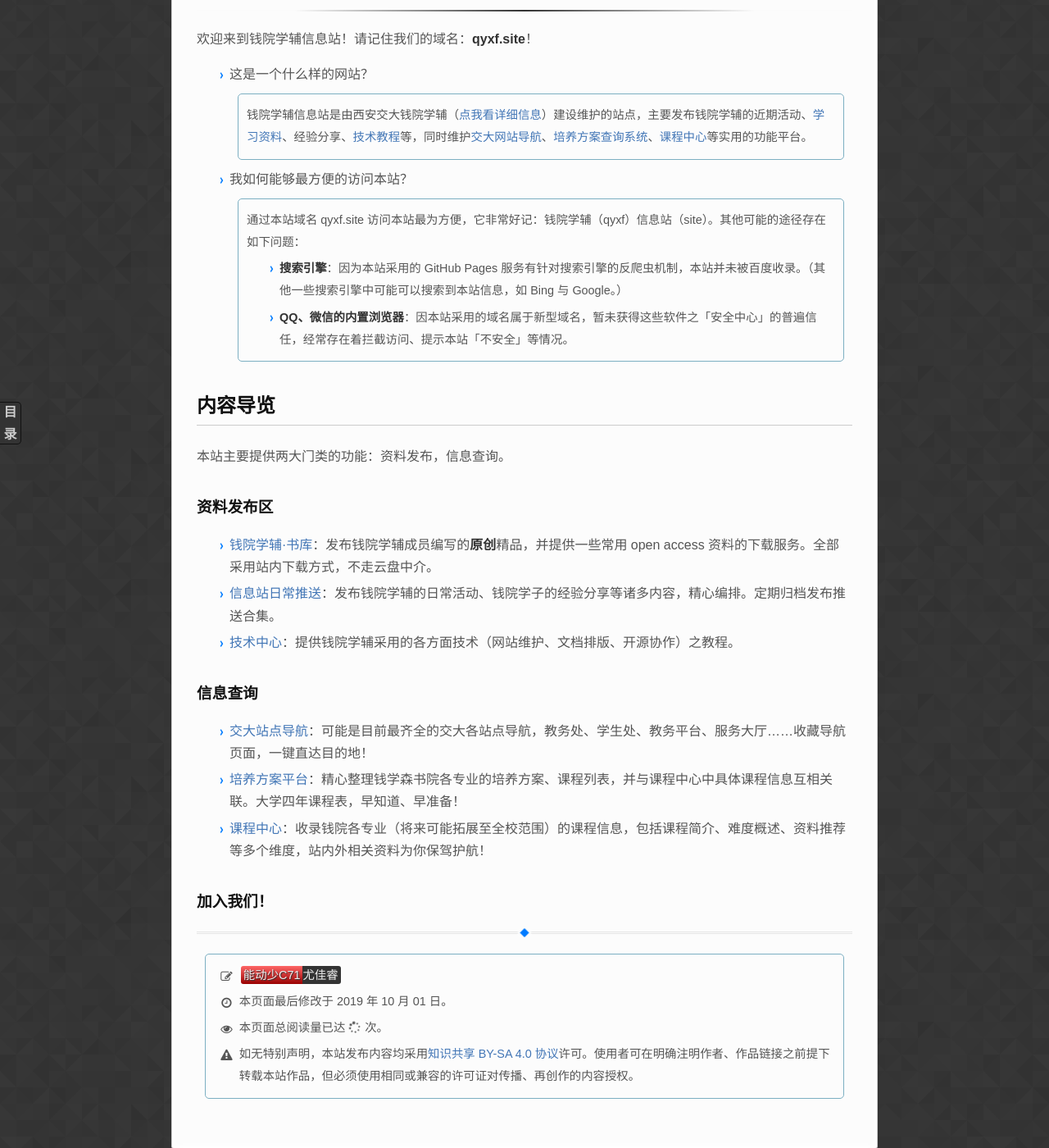
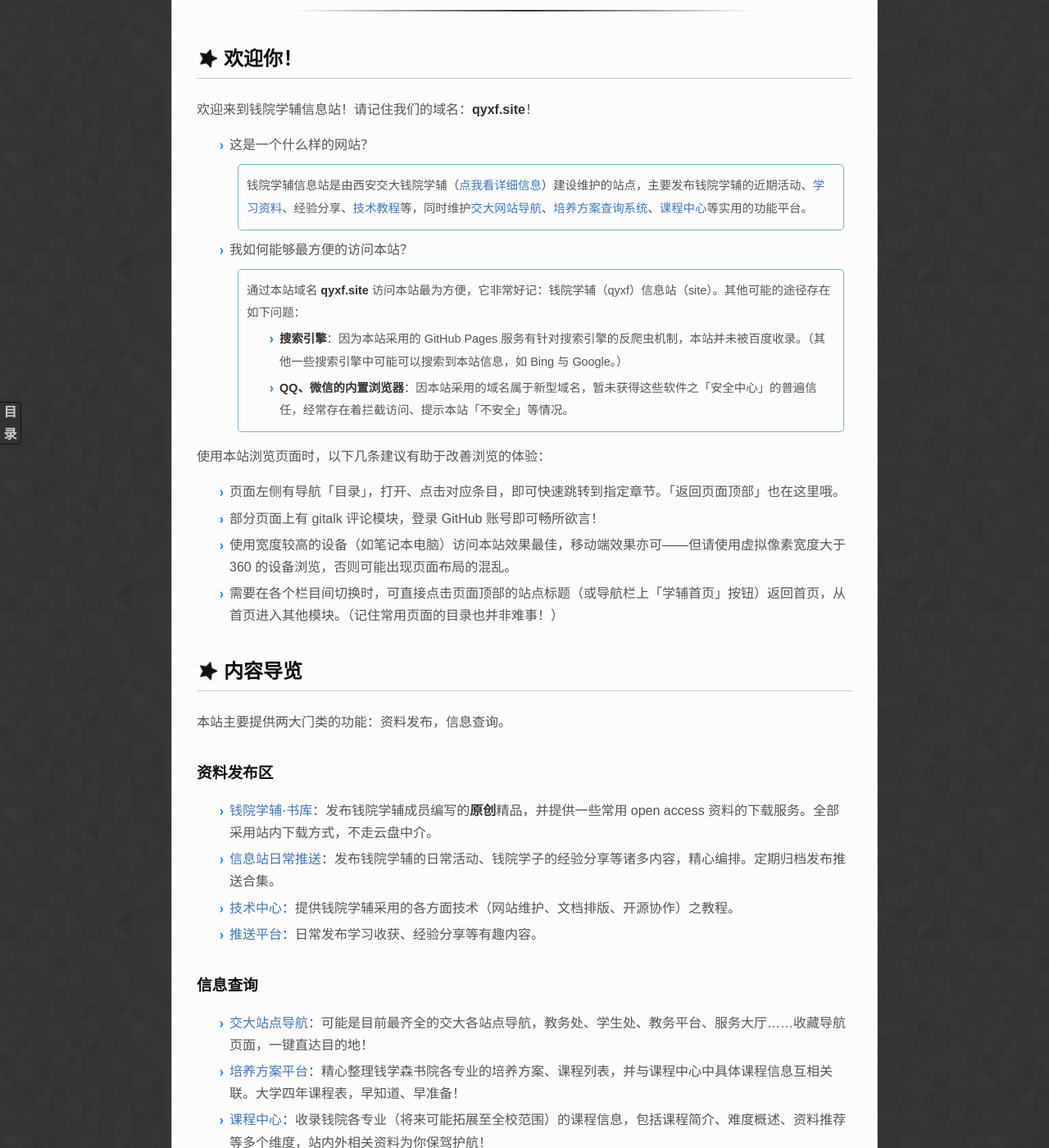
Before and after one commit to qyxf/qyxf.github.io, a Jekyll site: the page built from welcome.md, in a window 1280 px wide and 1400 px high, scrolled down 294 px. Shown: the whole window at 82% size. Built offline with Jekyll 4.4.1, drawn with Linux system fonts in a browser that asks for light colours; some web fonts are replaced; our own code applies the rules of GitHub Pages for plain Markdown files; comment, search, counter and statistics services are not loaded; some of the changed text lies outside the part shown.

Commit message:
Refine welcome page
Former-commit-id: 9eda58076ab269e7988075002aa0c0d1ce9f5755

```diff
--- a/welcome.md
+++ b/welcome.md
@@ -1,9 +1,11 @@
 ---
-date: 2019-10-01
+date: 2019-10-12
 author: '`能动少C71尤佳睿`'
 ---
 
 # 新手导览
+
+## <i class="fa fa-spin fa-star"></i> 欢迎你！
 
 欢迎来到钱院学辅信息站！请记住我们的域名：**qyxf.site**！
 
@@ -11,22 +13,42 @@ author: '`能动少C71尤佳睿`'
   > 钱院学辅信息站是由西安交大钱院学辅（[点我看详细信息](/about)）建设维护的站点，主要发布钱院学辅的近期活动、[学习资料](/BookHub)、经验分享、[技术教程](/tutorials)等，同时维护[交大网站导航](/navigator)、[培养方案查询系统](/program)、[课程中心](/course)等实用的功能平台。
 
 - 我如何能够最方便的访问本站？
-  > 通过本站域名 qyxf.site 访问本站最为方便，它非常好记：钱院学辅（qyxf）信息站（site）。其他可能的途径存在如下问题：
+  > 通过本站域名 **qyxf.site** 访问本站最为方便，它非常好记：钱院学辅（qyxf）信息站（site）。其他可能的途径存在如下问题：
   >
   > - **搜索引擎**：因为本站采用的 GitHub Pages 服务有针对搜索引擎的反爬虫机制，本站并未被百度收录。（其他一些搜索引擎中可能可以搜索到本站信息，如 Bing 与 Google。）
   > - **QQ、微信的内置浏览器**：因本站采用的域名属于新型域名，暂未获得这些软件之「安全中心」的普遍信任，经常存在着拦截访问、提示本站「不安全」等情况。
 
-## 内容导览
+使用本站浏览页面时，以下几条建议有助于改善浏览的体验：
+
+- 页面左侧有导航「目录」，打开、点击对应条目，即可快速跳转到指定章节。「返回页面顶部」也在这里哦。
+- 部分页面上有 gitalk 评论模块，登录 GitHub 账号即可畅所欲言！
+- 使用宽度较高的设备（如笔记本电脑）访问本站效果最佳，移动端效果亦可——但请使用虚拟像素宽度大于 360 的设备浏览，否则可能出现页面布局的混乱。
+- 需要在各个栏目间切换时，可直接点击页面顶部的站点标题（或导航栏上「学辅首页」按钮）返回首页，从首页进入其他模块。（记住常用页面的目录也并非难事！）
+
+
+## <i class="fa fa-spin fa-star"></i> 内容导览
+
 本站主要提供两大门类的功能：资料发布，信息查询。
 
 ### 资料发布区
 - [钱院学辅·书库](/BookHub)：发布钱院学辅成员编写的**原创**精品，并提供一些常用 open access 资料的下载服务。全部采用站内下载方式，不走云盘中介。
 - [信息站日常推送](/post)：发布钱院学辅的日常活动、钱院学子的经验分享等诸多内容，精心编排。定期归档发布推送合集。
 - [技术中心](/technique)：提供钱院学辅采用的各方面技术（网站维护、文档排版、开源协作）之教程。
+- [推送平台](/post)：日常发布学习收获、经验分享等有趣内容。
 
 ### 信息查询
 - [交大站点导航](/navigator)：可能是目前最齐全的交大各站点导航，教务处、学生处、教务平台、服务大厅……收藏导航页面，一键直达目的地！
 - [培养方案平台](/program)：精心整理钱学森书院各专业的培养方案、课程列表，并与课程中心中具体课程信息互相关联。大学四年课程表，早知道、早准备！
 - [课程中心](/course)：收录钱院各专业（将来可能拓展至全校范围）的课程信息，包括课程简介、难度概述、资料推荐等多个维度，站内外相关资料为你保驾护航！
 
-### 加入我们！
+
+## <i class="fa fa-spin fa-star"></i> 加入我们！
+
+钱院学辅信息站由钱院学辅学研部维护，并欢迎校内外人士共同参与建设。我们欢迎你：
+
+- 通过本站在 GitHub 的[代码仓库](https://github.com/qyxf/qyxf.github.io)为本站的页面布局、样式设计、内容组织等提出建议与改进方案；
+- 通过[贡献页面](/contribution)与我们取得联系，向我们递交可在本站发布的作品；
+- 通过[技术中心](/technique)了解我们的开源项目与技术经验，并尝试将它们与自己的需求相结合；
+- 向身边的同学介绍本站，推荐他们也到这里来看看。
+
+作为西安交大钱学森书院的下属项目，我们将立足钱院、面向全校，探索在线学习的新方向，为同学们的自主学习保驾护航！
```
